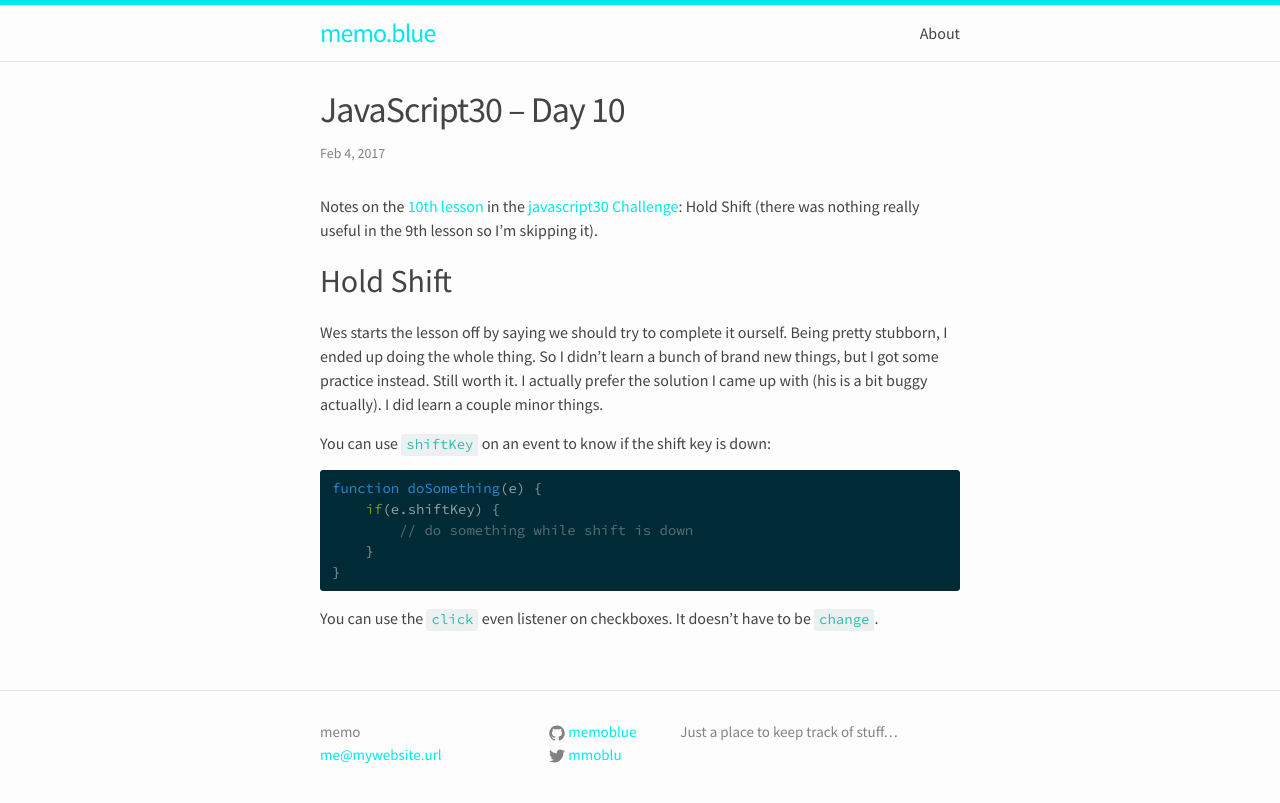
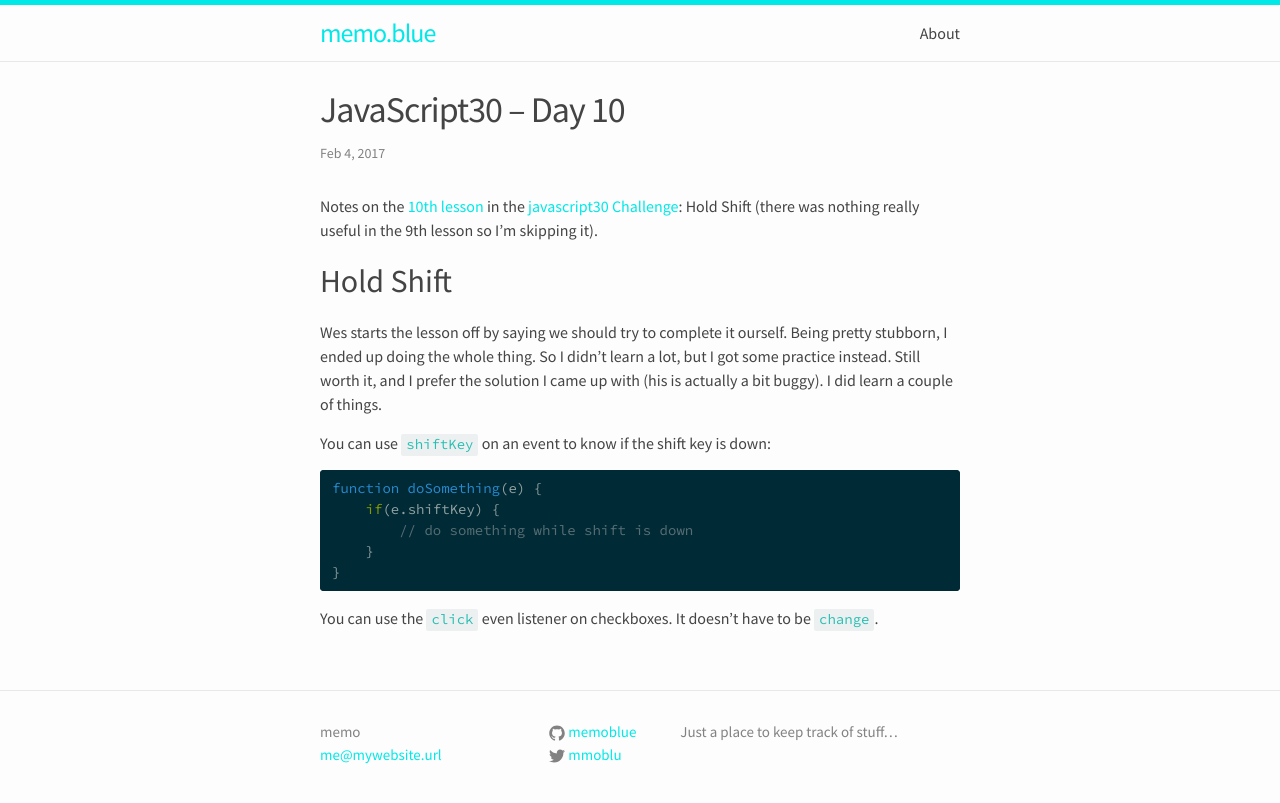
Before and after one commit to memoblue/memoblue.github.io, a Jekyll site: the page built from _posts/2017-02-04-javascript30-10.md, in a window 1280 px wide. Shown: the top 803 px of the page. Built offline with Jekyll 4.4.1, drawn with Linux system fonts in a browser that asks for light colours.

Commit message:
better wording

```diff
--- a/_posts/2017-02-04-javascript30-10.md
+++ b/_posts/2017-02-04-javascript30-10.md
@@ -9,7 +9,7 @@ Notes on the [10th lesson][git] in the [javascript30 Challenge][js30]: Hold Shif
 
 ## Hold Shift
 
-Wes starts the lesson off by saying we should try to complete it ourself. Being pretty stubborn, I ended up doing the whole thing. So I didn't learn a bunch of brand new things, but I got some practice instead. Still worth it. I actually prefer the solution I came up with (his is a bit buggy actually). I did learn a couple minor things.
+Wes starts the lesson off by saying we should try to complete it ourself. Being pretty stubborn, I ended up doing the whole thing. So I didn't learn a lot, but I got some practice instead. Still worth it, and I prefer the solution I came up with (his is actually a bit buggy). I did learn a couple of things.
 
 You can use `shiftKey` on an event to know if the shift key is down:
 
```
